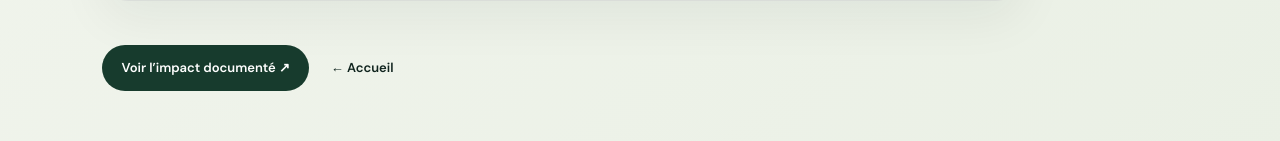
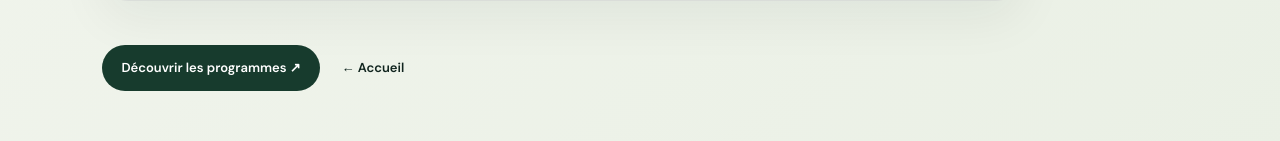
Before and after one commit to bmlemad/Lonodji, a Next.js app: page /histoire in a window 1280 px wide. Shown: the part 1403-1544 px from the top of the page. Built offline with nearby package versions, Linux system fonts and the light colour scheme; a web font is replaced by a local one.

Commit message:
fix: align detail-page progression with site architecture

```diff
--- a/app/histoire/page.tsx
+++ b/app/histoire/page.tsx
@@ -36,7 +36,7 @@ export default function Histoire() {
         </p>
         <div className="status-list"><span>ARCHIVES À SOURCER</span><span>DATES À VÉRIFIER</span><span>TÉMOIGNAGES À CONTEXTUALISER</span></div>
       </section>
-      <Link className="button primary" href="/impact">Voir l’impact documenté ↗</Link>
+      <Link className="button primary" href="/programmes">Découvrir les programmes ↗</Link>
       <Link className="back-link" href="/">← Accueil</Link>
     </main>
   );
```
